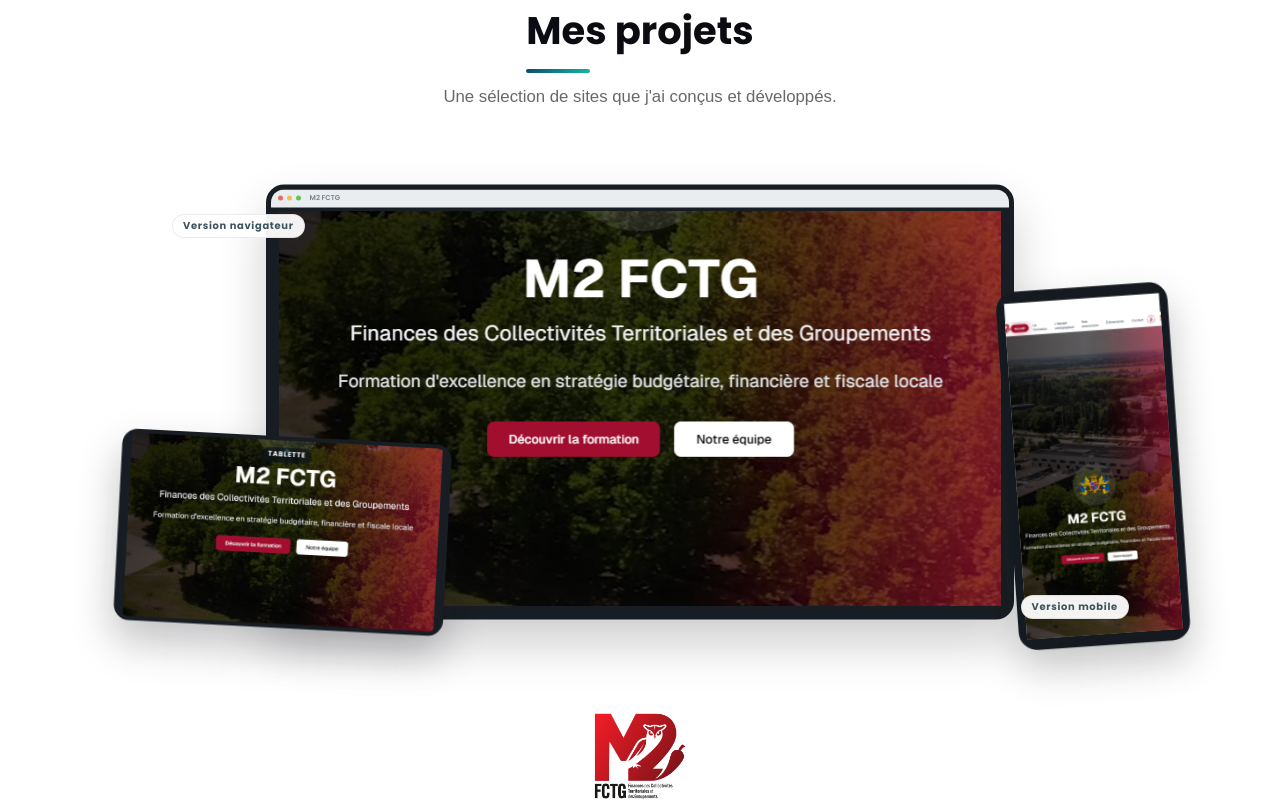
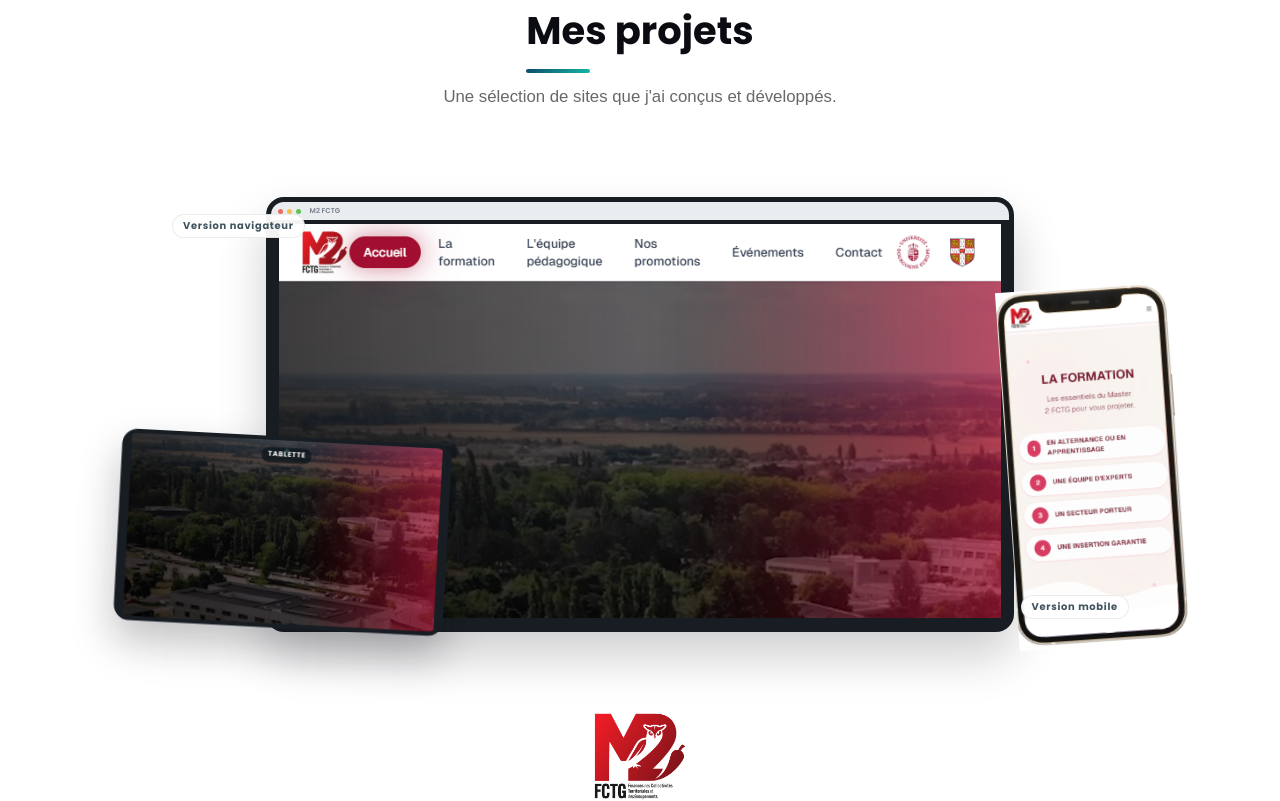
Before and after one commit to Francois-s/Portfolio, a React (Create React App) app: page / in a window 1280 px wide. Shown: the part 900-1701 px from the top of the page. Built offline with nearby package versions, Linux system fonts and the light colour scheme.

Commit message:
Stabilize expertise scroll and project previews

```diff
--- a/src/component/expertise/expertise.js
+++ b/src/component/expertise/expertise.js
@@ -180,6 +180,14 @@ const Expertise = () => {
             return () => observer.disconnect();
         }
 
+        const projectsSection = document.getElementById('Projets');
+        const refreshTriggerPositions = () => window.requestAnimationFrame(() => ScrollTrigger.refresh());
+        const layoutObserver = typeof ResizeObserver !== 'undefined' && projectsSection
+            ? new ResizeObserver(refreshTriggerPositions)
+            : null;
+        layoutObserver?.observe(projectsSection);
+        window.addEventListener('load', refreshTriggerPositions, { once: true });
+
         paint(0);
 
         const ctx = gsap.context(() => {
@@ -201,7 +209,11 @@ const Expertise = () => {
             return () => st.kill();
         }, wrap);
 
-        return () => ctx.revert();
+        return () => {
+            layoutObserver?.disconnect();
+            window.removeEventListener('load', refreshTriggerPositions);
+            ctx.revert();
+        };
     }, []);
 
     return (
--- a/src/component/projets/projet.css
+++ b/src/component/projets/projet.css
@@ -35,7 +35,7 @@
     transition: transform 900ms var(--ease-out), opacity 650ms ease;
     --base-x: 0px;
     --base-y: 0px;
-    --page-progress: 0;
+    --tablet-progress: 0;
     --second-x: 12px;
     --second-y: 14px;
     --tilt-x: 0deg;
@@ -62,6 +62,9 @@
     transform: translate3d(var(--base-x), var(--base-y), 18px) rotateX(var(--tilt-x)) rotateY(var(--tilt-y));
     transition: transform 800ms var(--ease-out), filter 700ms ease, opacity 650ms ease;
 }
+
+.project-image-container-fallback { aspect-ratio: 1.72; }
+.project-image-container-fallback > .project-image-desktop { width: 100%; height: 100%; object-fit: contain; }
 
 .project-content:not(.is-revealed) .project-image-desktop {
     opacity: 0;
@@ -115,7 +118,6 @@
     background: #171d22;
     box-shadow: 0 24px 48px rgba(11, 11, 18, .2);
     container-type: size;
-    transform: translateY(calc(var(--page-progress) * -18px));
 }
 
 .project-browser-bar {
@@ -158,13 +160,14 @@
     display: block;
     width: 100%;
     height: auto;
-    transform: translateY(calc((100cqh - 100%) * var(--page-progress)));
-    will-change: transform;
+    transform: none;
 }
 
 .project-phone-screen img {
-    transform: scale(1.16) translateY(calc((100cqh - 100%) * var(--page-progress)));
-    transform-origin: top center;
+    width: 100%;
+    height: 100%;
+    object-fit: cover;
+    object-position: center;
 }
 
 .project-phone-device {
@@ -175,11 +178,11 @@
     width: 16%;
     aspect-ratio: 0.48;
     overflow: hidden;
-    padding: 7px 4px;
-    border: 4px solid #151a20;
-    border-radius: 18px;
-    background: #151a20;
-    box-shadow: 0 18px 38px rgba(11, 11, 18, 0.24);
+    padding: 0;
+    border: 0;
+    border-radius: 0;
+    background: transparent;
+    box-shadow: none;
     opacity: 0;
     transform: translate3d(32px, 30px, 40px) rotate(6deg) scale(0.9);
     transition: opacity 600ms ease, transform 850ms var(--ease-out);
@@ -215,7 +218,7 @@
     width: 100%;
     height: auto;
     border-radius: 8px;
-    transform: translateY(calc((100cqh - 100%) * var(--page-progress)));
+    transform: translateY(calc((100cqh - 100%) * var(--tablet-progress)));
 }
 
 .project-content.is-revealed .project-tablet-device {
@@ -293,7 +296,7 @@
     .project-browser-device { width: 82%; padding: 18px 5px 6px; border-width: 3px; border-radius: 12px; }
     .project-browser-bar { height: 15px; }
     .project-tablet-device { width: 34%; height: 39%; padding: 3px; border-width: 3px; border-radius: 10px; }
-    .project-phone-device { width: 18%; right: 0; padding: 5px 3px; border-width: 2px; border-radius: 11px; }
+    .project-phone-device { width: 18%; right: 0; }
 }
 
 @media (prefers-reduced-motion: reduce) {
--- a/src/component/projets/projet.js
+++ b/src/component/projets/projet.js
@@ -40,7 +40,7 @@ const ProjectVisual = ({ desktop, mobile, tablet, name, projectRef, onPointerMov
             const bounds = project.getBoundingClientRect();
             const travel = window.innerHeight + bounds.height * 0.5;
             const progress = Math.max(0, Math.min(1, (window.innerHeight * 0.82 - bounds.top) / travel));
-            visual.style.setProperty('--page-progress', progress.toFixed(4));
+            visual.style.setProperty('--tablet-progress', (progress * 0.24).toFixed(4));
         };
         const scheduleUpdate = () => {
             if (!frame) frame = window.requestAnimationFrame(updateScrollProgress);
@@ -57,7 +57,7 @@ const ProjectVisual = ({ desktop, mobile, tablet, name, projectRef, onPointerMov
     }, [projectRef]);
 
     return (
-        <div className="project-image-container" ref={visualRef} onPointerMove={onPointerMove} onPointerLeave={onPointerLeave}>
+        <div className={`project-image-container${tablet ? '' : ' project-image-container-fallback'}`} ref={visualRef} onPointerMove={onPointerMove} onPointerLeave={onPointerLeave}>
             {tablet ? (
                 <div className="project-browser-device">
                     <div className="project-browser-bar" aria-hidden="true"><i /><i /><i /><span>{name}</span></div>
@@ -76,7 +76,7 @@ const ProjectVisual = ({ desktop, mobile, tablet, name, projectRef, onPointerMov
             )}
             <div className="project-phone-device">
                 <div className="project-phone-screen">
-                    <img src={tablet || mobile} alt={`Version mobile de ${name}`} loading="lazy" />
+                    <img src={mobile} alt={`Version mobile de ${name}`} loading="lazy" />
                 </div>
             </div>
             <span className="project-device-caption project-device-mobile">Version mobile</span>
```
